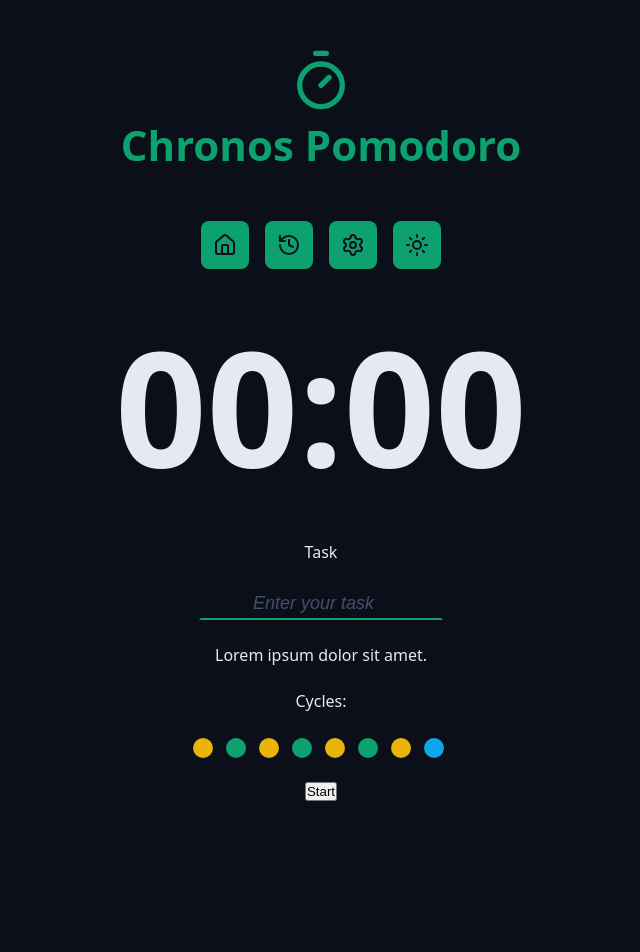
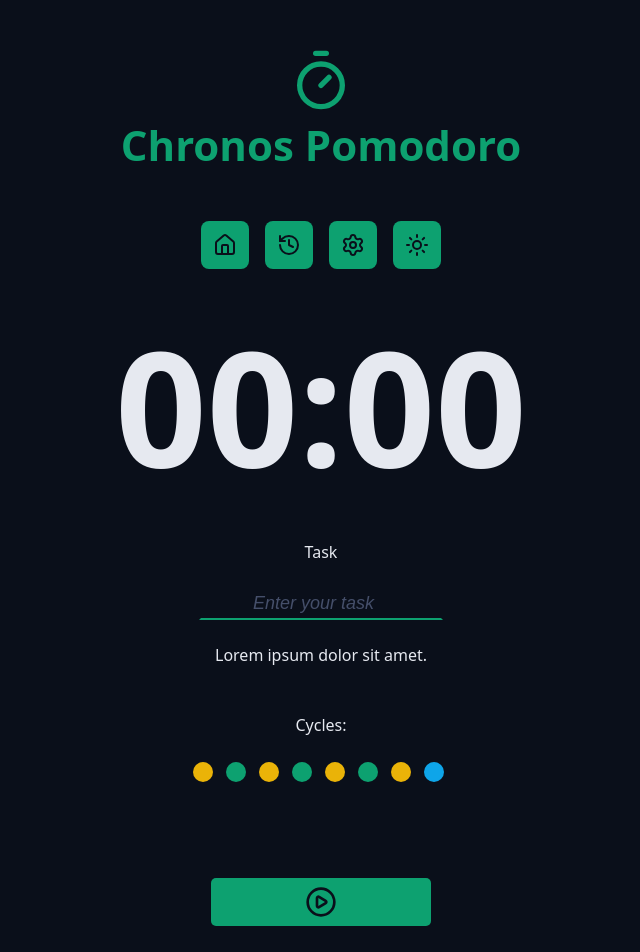
Before and after one commit to dudumendes/chronos-pomodoro, a React (Vite) app: page / in a window 1280 px wide. Shown: the top 952 px of the page, without its empty margins (319-959 px from the left). Before the commit the page ends 833 px from the top, so only its background shows below. Built offline with nearby package versions, Linux system fonts and the light colour scheme.

Commit message:
default buttom component

```diff
--- a/src/App.tsx
+++ b/src/App.tsx
@@ -7,6 +7,8 @@
 import { CountDown } from "./components/CountDown";
 import { DefaultInput } from "./components/DefaultInput";
 import { Cycles } from "./components/Cycles";
+import { DefaultButton } from "./components/DefaultButton";
+import { PlayCircleIcon, PlayIcon } from "lucide-react";
 
 export function App() {
   console.log("Hello, Chronos Pomodoro!");
@@ -46,7 +48,7 @@
           </div>
 
           <div className="formRow">
-            <button type="submit">Start</button>
+            <DefaultButton icon={<PlayCircleIcon />} />
           </div>
         </form>
       </Container>
--- a/src/components/Cycles/styles.module.css
+++ b/src/components/Cycles/styles.module.css
@@ -4,6 +4,7 @@
   gap: 1.6rem;
   align-items: center;
   justify-content: center;
+  margin: 2.4rem 0;
 }
 
 .cycleDots {
--- /dev/null
+++ b/src/components/DefaultButton/index.tsx
@@ -0,0 +1,20 @@
+import styles from "./styles.module.css";
+
+type DefaultButtonProps = {
+  icon?: React.ReactNode;
+  color?: "green" | "red";
+} & React.ComponentProps<"button">;
+
+export function DefaultButton({
+  icon,
+  color = "green",
+  ...props
+}: DefaultButtonProps) {
+  return (
+    <>
+      <button className={`${styles.button} ${styles[color]}`} {...props}>
+        {icon}
+      </button>
+    </>
+  );
+}
--- /dev/null
+++ b/src/components/DefaultButton/styles.module.css
@@ -0,0 +1,30 @@
+.button {
+  margin: 4.8rem 0;
+  border: none;
+  display: flex;
+  align-items: center;
+  justify-content: center;
+  min-width: 22rem;
+  border-radius: 0.5rem;
+  padding: 0.8rem;
+  cursor: pointer;
+  transition: filter 0.2s ease-in-out;
+}
+.button:hover {
+  filter: brightness(0.8);
+}
+
+.button svg {
+  width: 3.2rem;
+  height: 3.2rem;
+}
+
+.green {
+  background: var(--primary);
+  color: var(--text-over-primary);
+}
+
+.red {
+  background: var(--error);
+  color: var(--text-over-error);
+}
```
